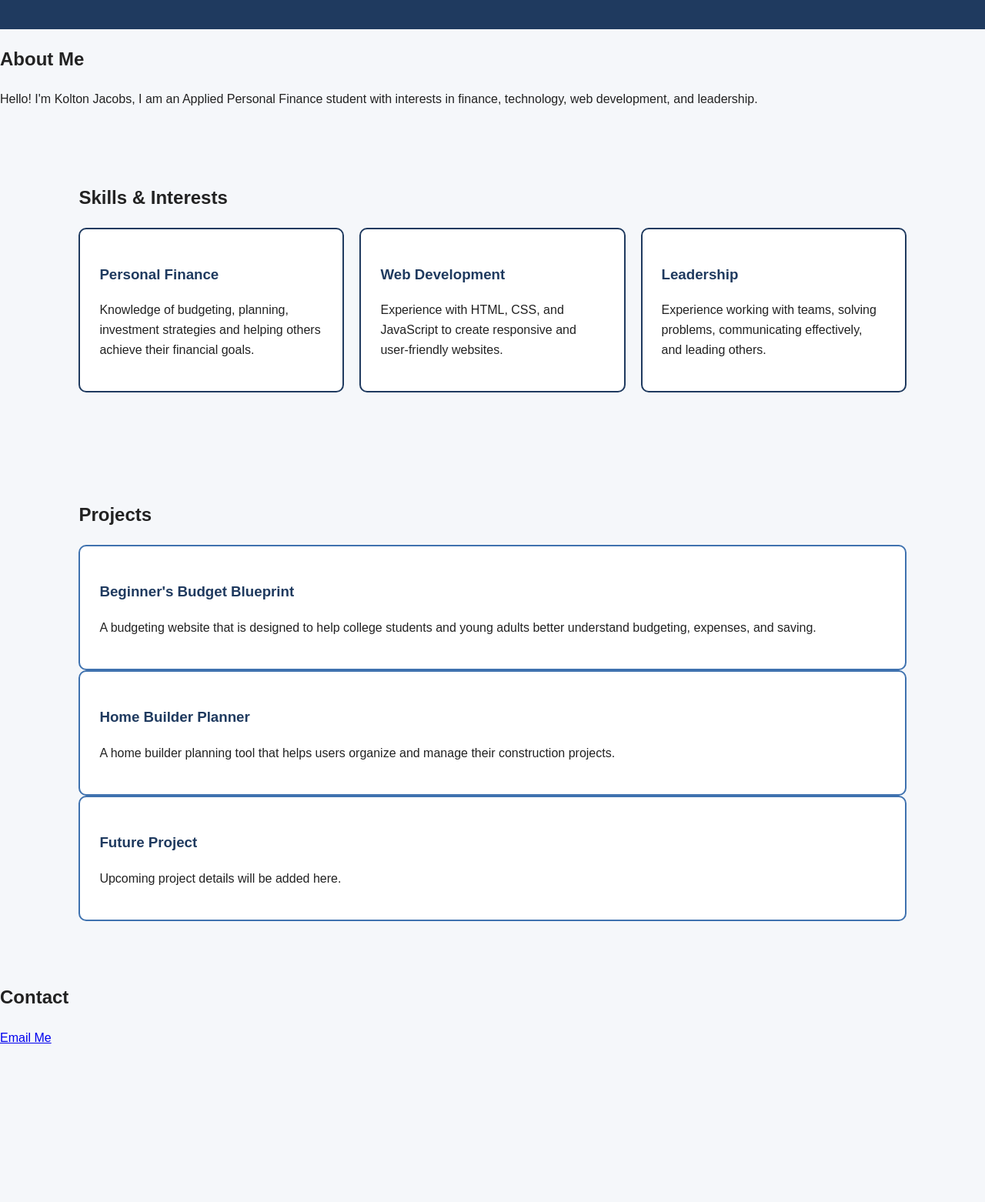
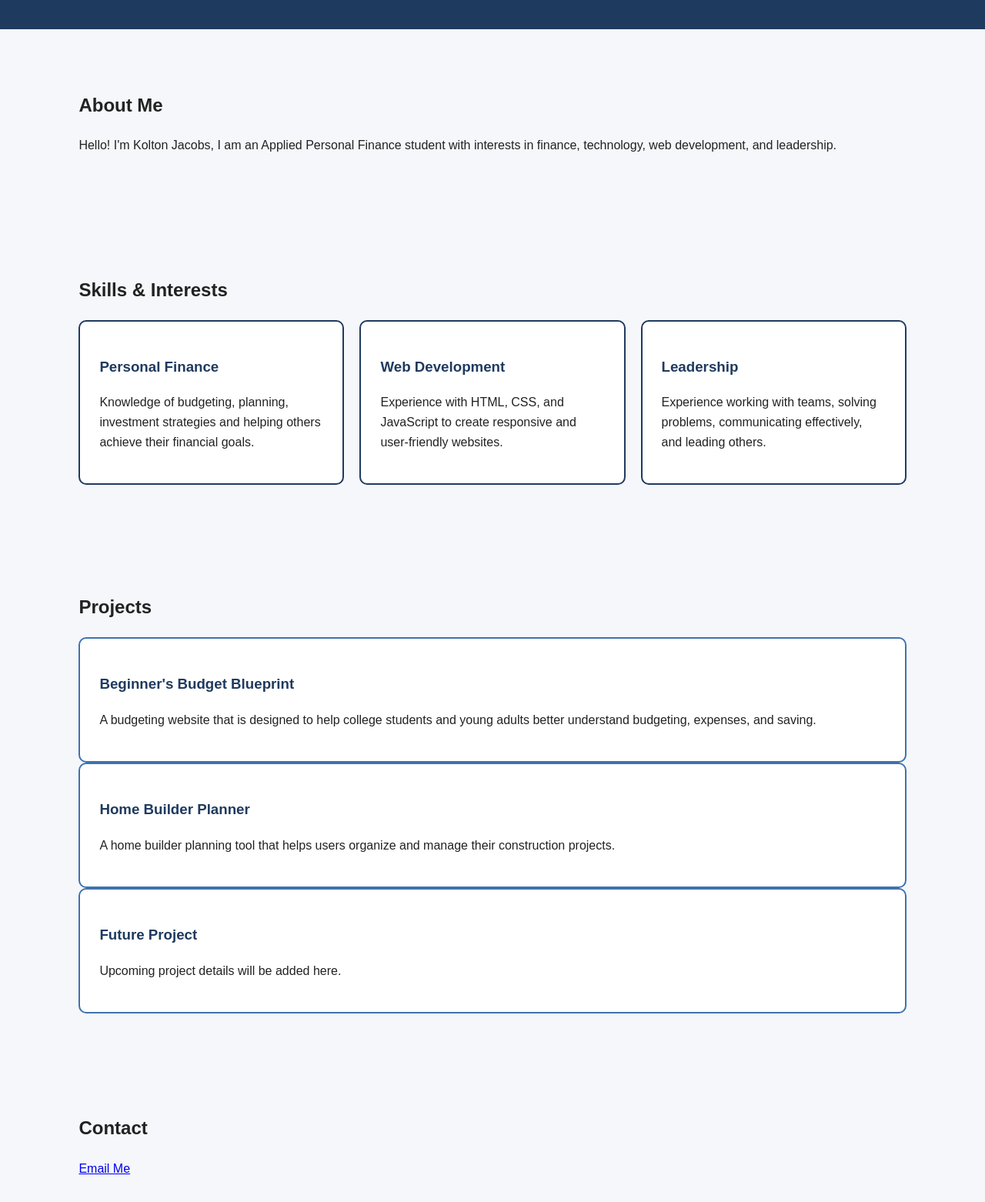
Before and after one commit to Kolton-Jacobs/Course-Portfolio, a plain HTML site: page project-01/index.html in a window 1280 px wide. Shown: the part 96-1658 px from the top of the page at 77% size. Before the commit the page ends 1473 px from the top, so only its background shows below. Drawn offline with Linux system fonts and the light colour scheme.

Commit message:
Breathing room
Adding margins to line up about me and contact info with the nav and project/skills sections.

```diff
--- a/project-01/style.css
+++ b/project-01/style.css
@@ -138,3 +138,11 @@ nav a:hover {
 .project-card a:hover {
     color: var(--primary-color);
 }
+
+#about {
+    padding: 60px 8%;
+}
+
+#contact {
+    padding: 50px 8%;
+}
```
